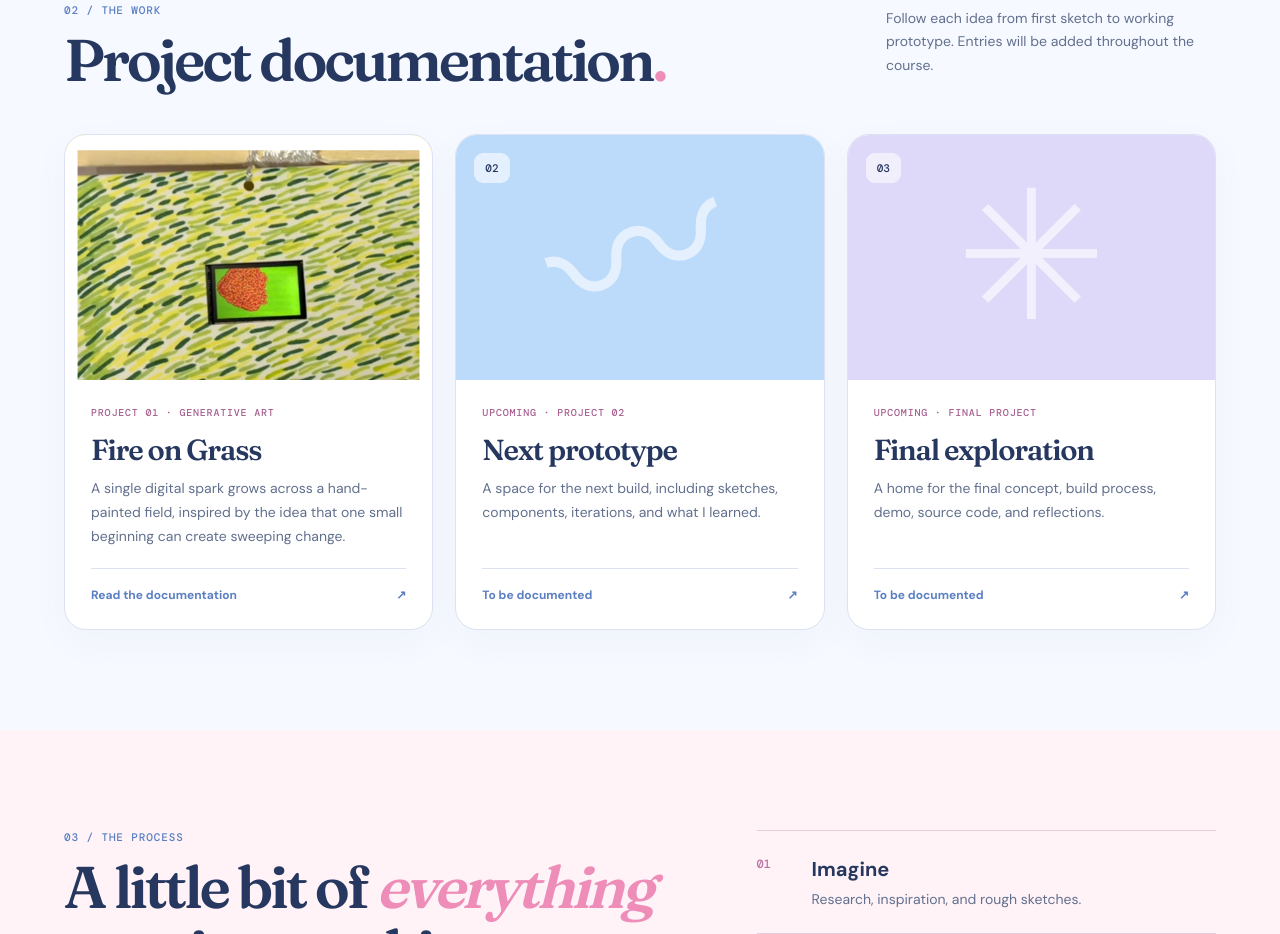
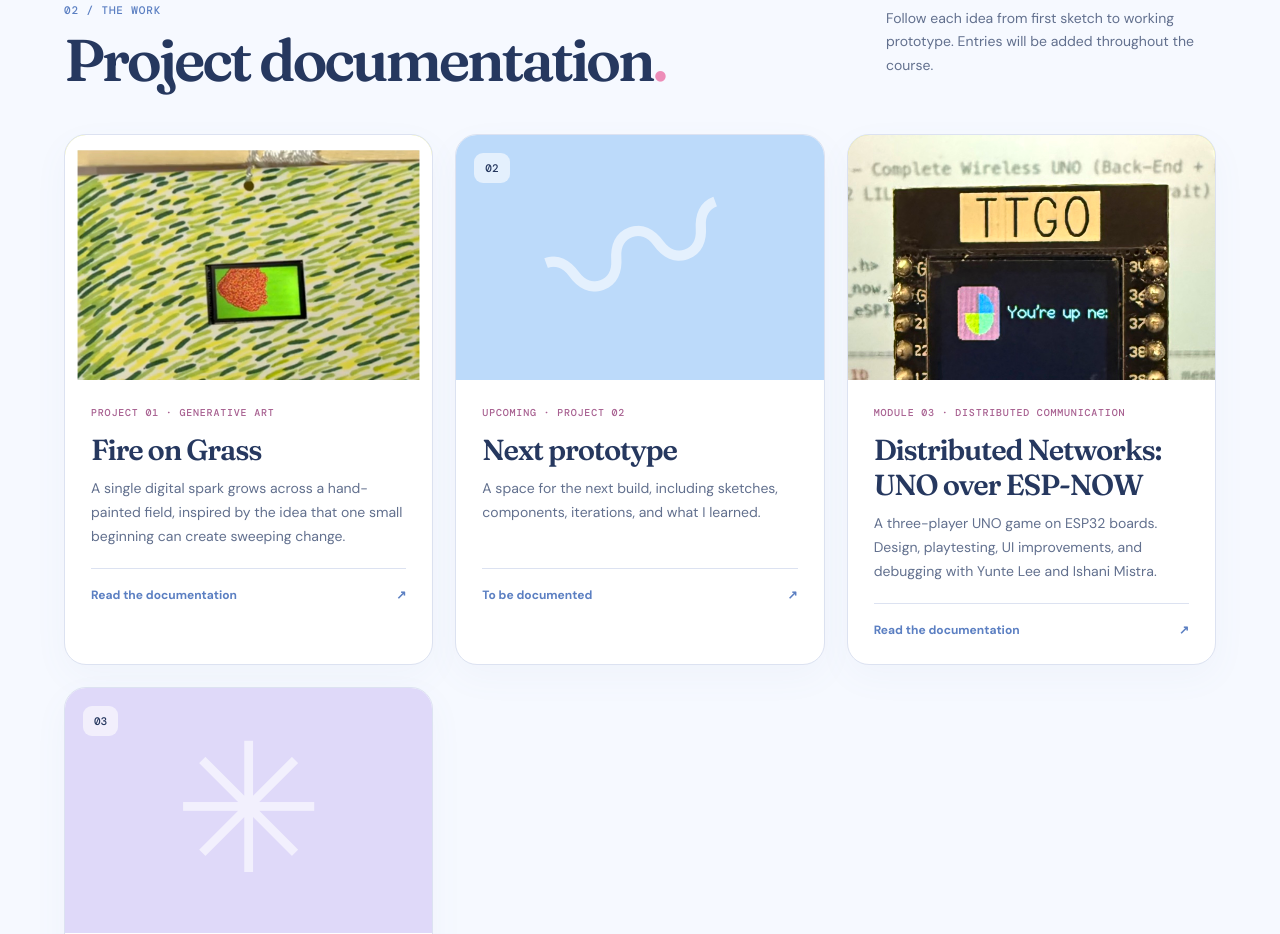
Before and after one commit to helenamoisme/creative-embedded-system-design, a plain HTML site: page index.html in a window 1280 px wide. Shown: the part 1697-2631 px from the top of the page. Drawn offline with nearby package versions, Linux system fonts and the light colour scheme.

Commit message:
Link Module 3 UNO project from course portfolio

```diff
--- a/index.html
+++ b/index.html
@@ -43,6 +43,7 @@
       <div class="cards">
         <a class="card" href="fire-on-grass.html"><div class="card-art project-photo"><img src="assets/fire-on-grass/fire-on-grass-installation.jpg" alt="Fire on Grass installation"></div><div class="card-body"><p class="tag">PROJECT 01 · GENERATIVE ART</p><h3>Fire on Grass</h3><p>A single digital spark grows across a hand-painted field, inspired by the idea that one small beginning can create sweeping change.</p><div class="status">Read the documentation <span>↗</span></div></div></a>
         <article class="card"><div class="card-art art-blue"><span>〰</span><small>02</small></div><div class="card-body"><p class="tag">UPCOMING · PROJECT 02</p><h3>Next prototype</h3><p>A space for the next build, including sketches, components, iterations, and what I learned.</p><div class="status">To be documented <span>↗</span></div></div></article>
+        <a class="card" href="https://helenamoisme.github.io/uno-espnow/"><div class="card-art project-photo"><img src="assets/uno-game.jpg" alt="UNO game running on a LILYGO T-Display"></div><div class="card-body"><p class="tag">MODULE 03 · DISTRIBUTED COMMUNICATION</p><h3>Distributed Networks: UNO over ESP-NOW</h3><p>A three-player UNO game on ESP32 boards. Design, playtesting, UI improvements, and debugging with Yunte Lee and Ishani Mistra.</p><div class="status">Read the documentation <span>↗</span></div></div></a>
         <article class="card"><div class="card-art art-lilac"><span>✳</span><small>03</small></div><div class="card-body"><p class="tag">UPCOMING · FINAL PROJECT</p><h3>Final exploration</h3><p>A home for the final concept, build process, demo, source code, and reflections.</p><div class="status">To be documented <span>↗</span></div></div></article>
       </div>
     </section>
```
Also changed, not shown: assets/uno-game.jpg (added).
